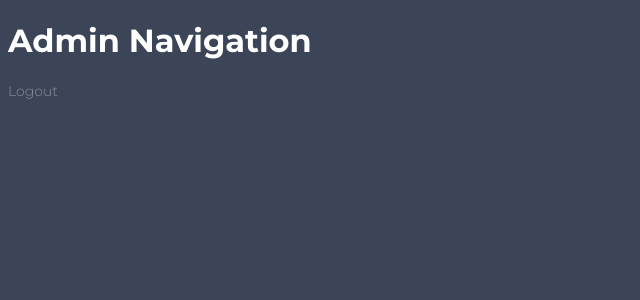
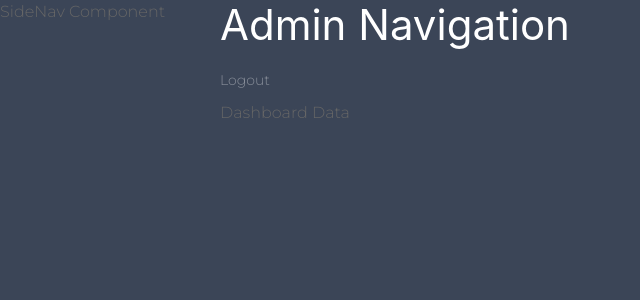
Before and after one commit to christoph-codes/thenextbill, a Vue app: page /admin/dashboard in a window 1280 px wide. Shown: the top 300 px of the page, without its empty margins (0-640 px from the left). Built offline with nearby package versions, Linux system fonts and the light colour scheme; no server answers.

Commit message:
Installed UIKit for some styling

```diff
--- a/package.json
+++ b/package.json
@@ -11,6 +11,7 @@
     "@vue/cli": "^3.11.0",
     "core-js": "^2.6.5",
     "firebase": "^6.4.2",
+    "uikit": "^3.1.8",
     "vue": "^2.6.10",
     "vue-router": "^3.0.3",
     "vuefire": "^2.1.2"
--- a/src/App.vue
+++ b/src/App.vue
@@ -6,6 +6,7 @@
 
 <style>
 @import url("https://fonts.googleapis.com/css?family=Montserrat:300,300i,700,700i&display=swap");
+@import "../node_modules/uikit/dist/css/uikit-core.css";
 #app {
   font-family: "Montserrat", sans-serif;
   -webkit-font-smoothing: antialiased;
@@ -19,7 +20,7 @@
   --gray: #898f9a;
 }
 html {
-  background: var(--prime);
+  background: var(--prime) !important;
 }
 .home h1,
 .home p {
--- a/src/views/admin/Admin.vue
+++ b/src/views/admin/Admin.vue
@@ -1,17 +1,30 @@
 <template>
   <div id="adminHome">
-    <AdminNav/>
+    <div class="uk-grid">
+      <div class="uk-width-1-6">
+        <p>SideNav Component</p>
+      </div>
+      <div class="uk-width-5-6">
+        <AdminNav />
+        <div class="dashboard">
+          <router-view/>
+        </div>
+      </div>
+    </div>
 
   </div>
 </template>
 
 <script>
 import AdminNav from "@/components/admin/AdminNav";
+import UIkit from "uikit";
+
 
 export default {
   name: "admin",
   components: {
-    AdminNav
+    AdminNav,
+    UIkit
   },
   data() {
     return {
--- a/src/views/admin/AdminDashboard.vue
+++ b/src/views/admin/AdminDashboard.vue
@@ -1,7 +1,6 @@
 <template>
     <div class="admin-dashboard">
-        <AdminNav />
-        <h1 class="page-header">This is the dashboard</h1>
+        <p>Dashboard Data</p>
     </div>
 </template>
 
```
Also changed, not shown: 1 other file (tests, documents, lock files or other folders).
